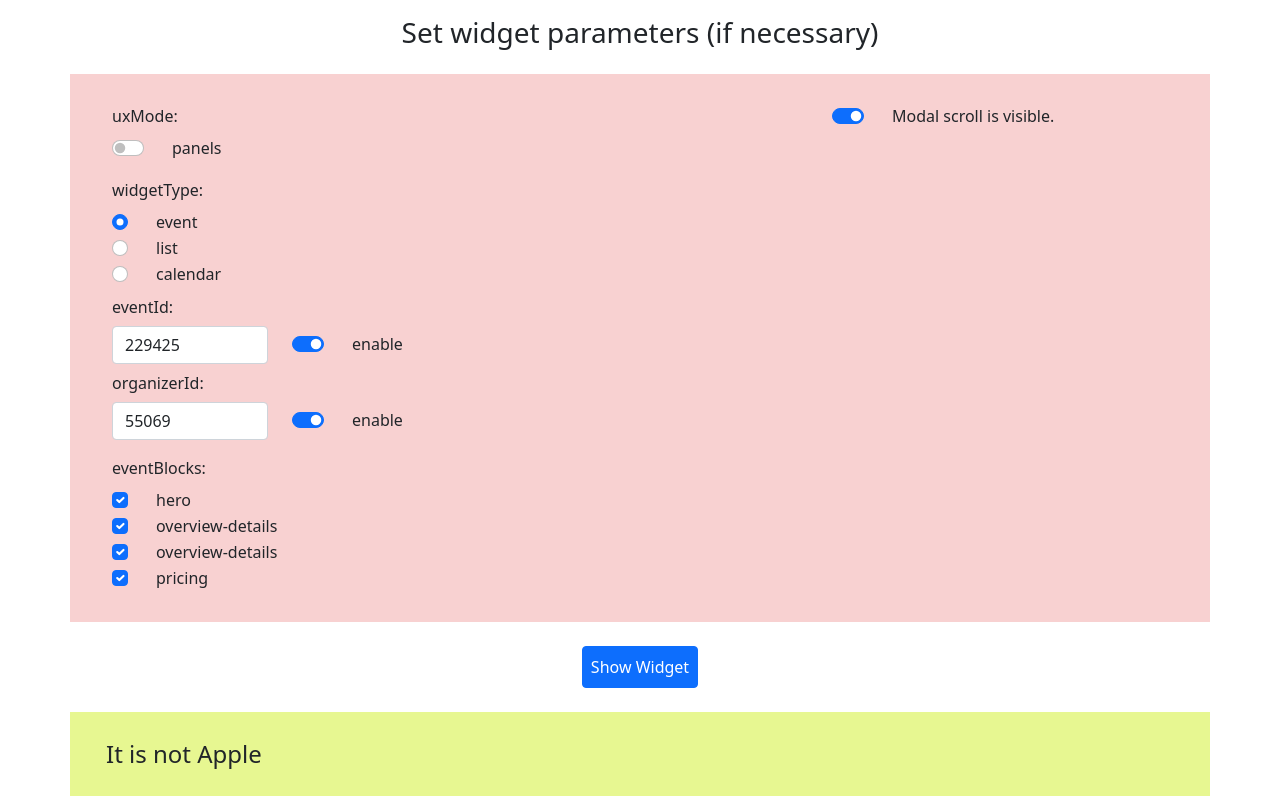
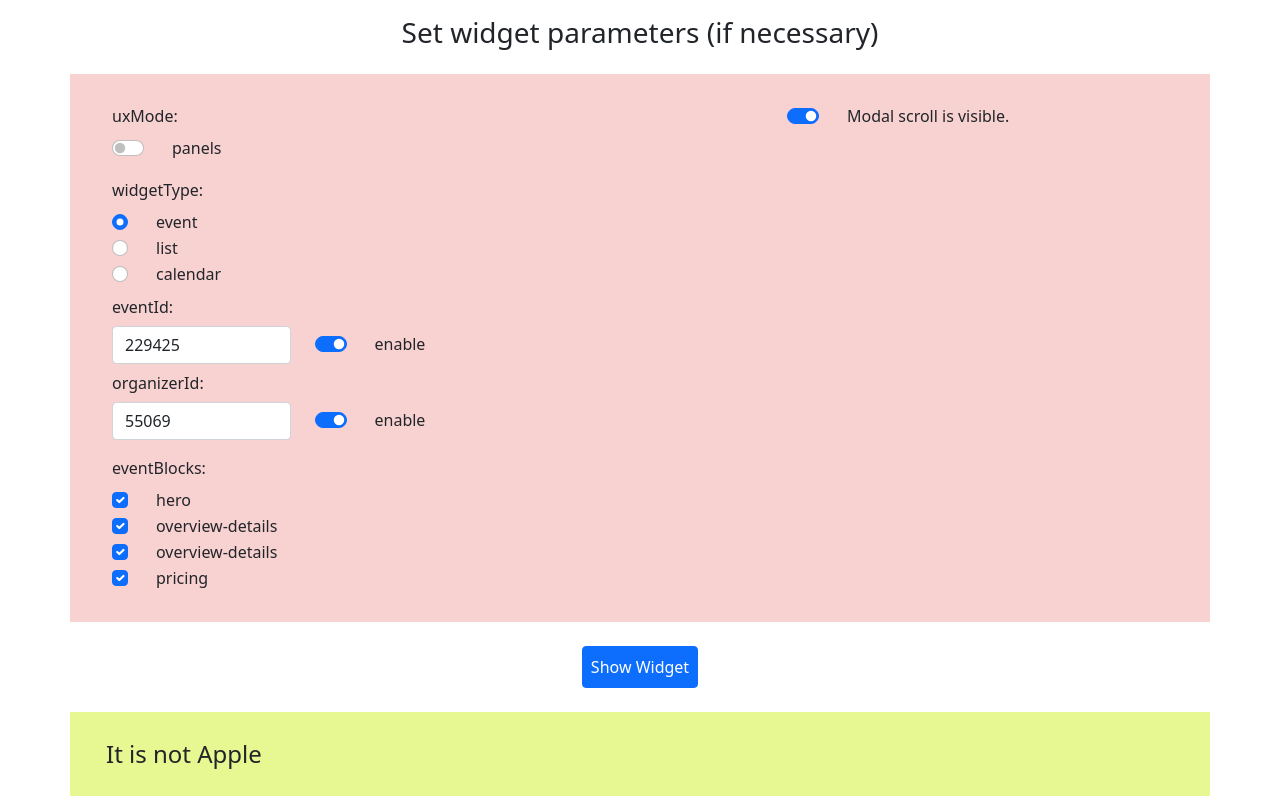
Before and after one commit to ConPosidelov/pp-widget, a plain HTML site: page index.html in a window 1280 px wide. Drawn offline with nearby package versions, Linux system fonts and the light colour scheme.

Commit message:
Update index.html

```diff
--- a/index.html
+++ b/index.html
@@ -83,9 +83,7 @@
 
         </div>
 
-        <div class="col-sm">
-
-        </div>
+        <div class="col-3"></div>
         <div class="col-sm">
             <div class="form-check form-switch">
               <input class="form-check-input" type="checkbox" role="switch" id="modalScrollSwitch" onclick="checkScroll()" checked>
@@ -99,9 +97,8 @@
         <button id="showWidget" type="button" class="btn btn-primary w-auto p-2" onclick="showWidget()">Show Widget</button>
       </div>
 
-      <div class="row d-flex justify-content-center">
-
-        <script id="purplepass">
+        <div class="row d-flex justify-content-center">
+          <script id="purplepass">
             Purplepass = {
               organizerId: '55069',
               eventId: '229425',
@@ -112,15 +109,12 @@
                 border: '1px solid rgb(215 219 235)',
               },
             }
-        </script>
-
+         </script>
         </div>
         <div class="row d-flex justify-content-center p-4 end">
           <div class="col-sm">
             <div id="end-block" class="blockend "></div>
           </div>
-
-
         </div>
     </div>
     <style>
@@ -141,7 +135,7 @@
       }
     </style>
 
-<script>
+    <script>
       const userAgent = window.navigator.userAgent.toLowerCase();
       const isSafari = /constructor/i.test(window.HTMLElement) || (function (p) { return p.toString() === "[object SafariRemoteNotification]"; })(!window['safari'] || (typeof safari !== 'undefined' && window['safari'].pushNotification));
       const isMacLike = /(Mac|iPhone|iPod|iPad)/i.test(window.navigator.platform);
@@ -312,8 +306,6 @@
         scr.setAttribute('src', 'https://devpp.purplepass.com/assets/widget/widget-full.js');
         document.body.appendChild(scr);
       }
-</script>
-
+   </script>
   </body>
-
 </html>
```
